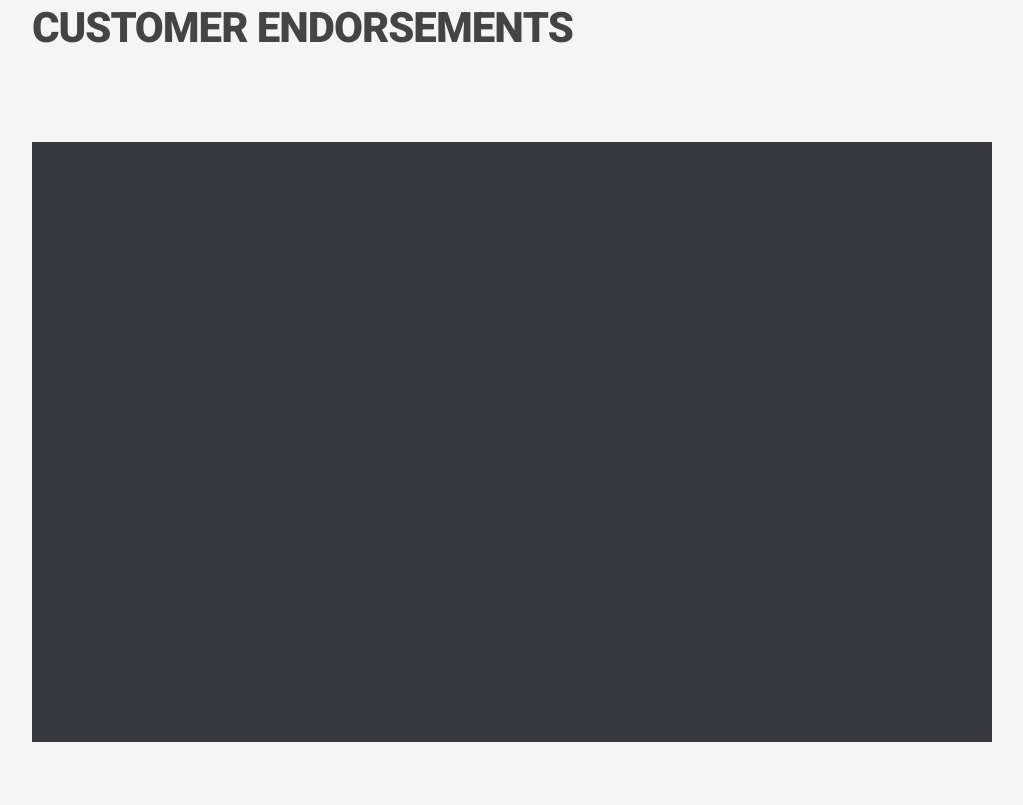
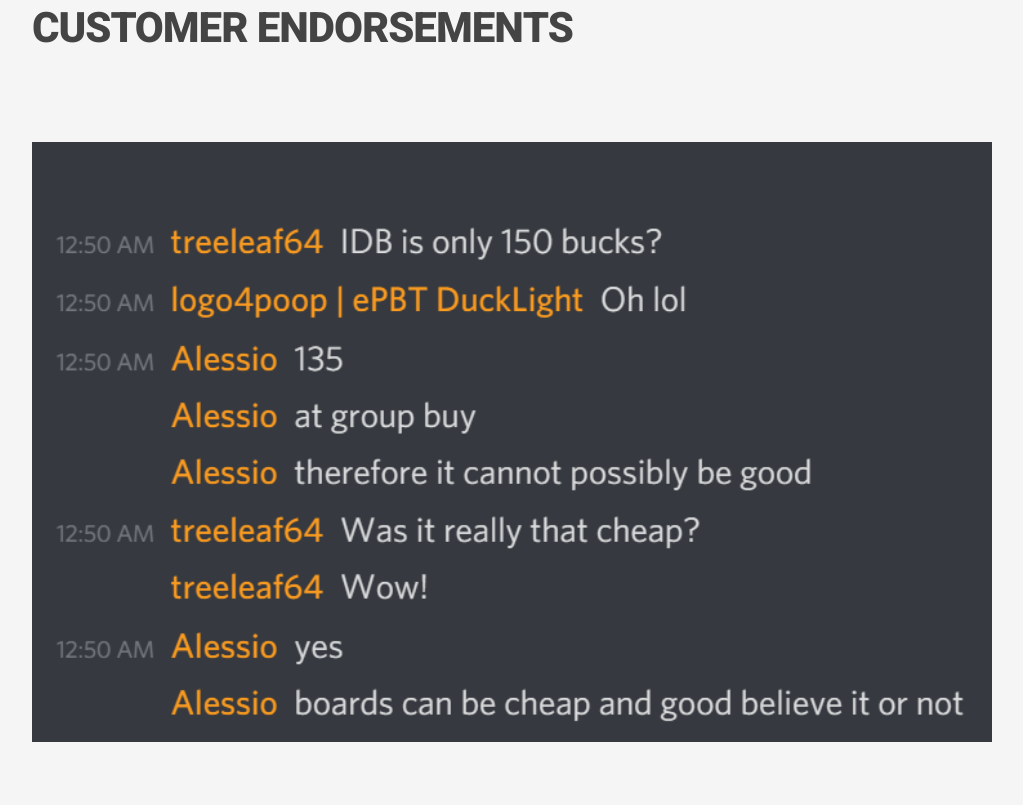
Before and after one commit to itspngu/idb.github.io, a plain HTML site: page 60/index.htm in a window 1280 px wide. Shown: the part 872-1677 px from the top of the page, without its empty margins (128-1151 px from the left). Drawn offline with nearby package versions, Linux system fonts and the light colour scheme.

Commit message:
Update index.htm

```diff
--- a/60/index.htm
+++ b/60/index.htm
@@ -156,12 +156,11 @@
 		</div>
 		<script>
 			$(function() {
-				$(".rslides").responsiveSlides({speed: 700, timeout: 4000, random: true});
+				$(".rslides").responsiveSlides({speed: 700, timeout: 4000, random: false});
 			});
 			$(document).ready(function() {
 				$(".rslides > li").each(function(i, e) {
-					console.log($(e).find("img")[0].naturalHeight)
-					$(e).css("top", 600 - ($(e).find("img")[0].naturalHeight / 2) + "px");
+					$(e).css("top", (600 - $(e).find("img")[0].naturalHeight) / 2 + "px");
 				});
 			});
 		</script>
```
